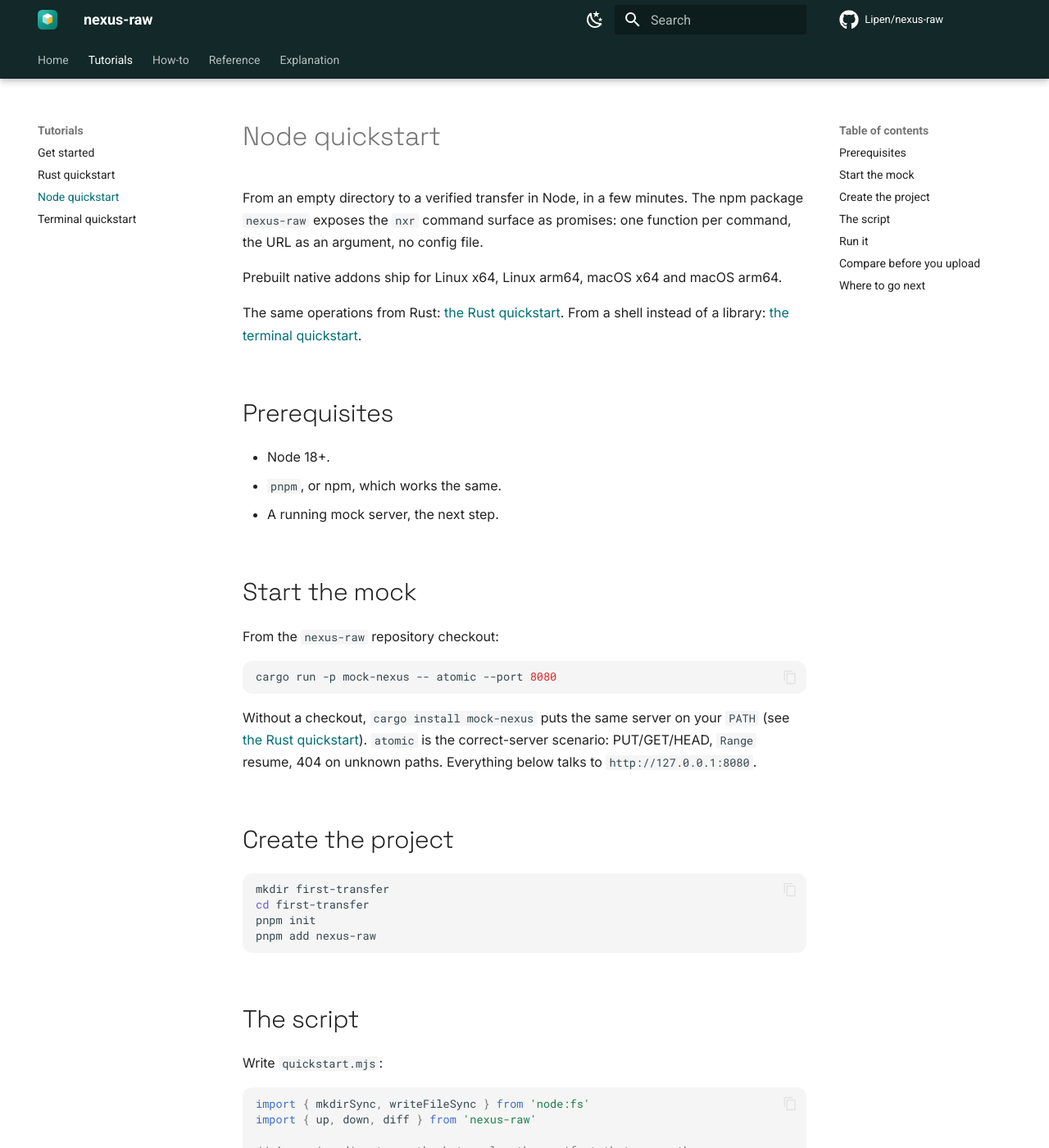
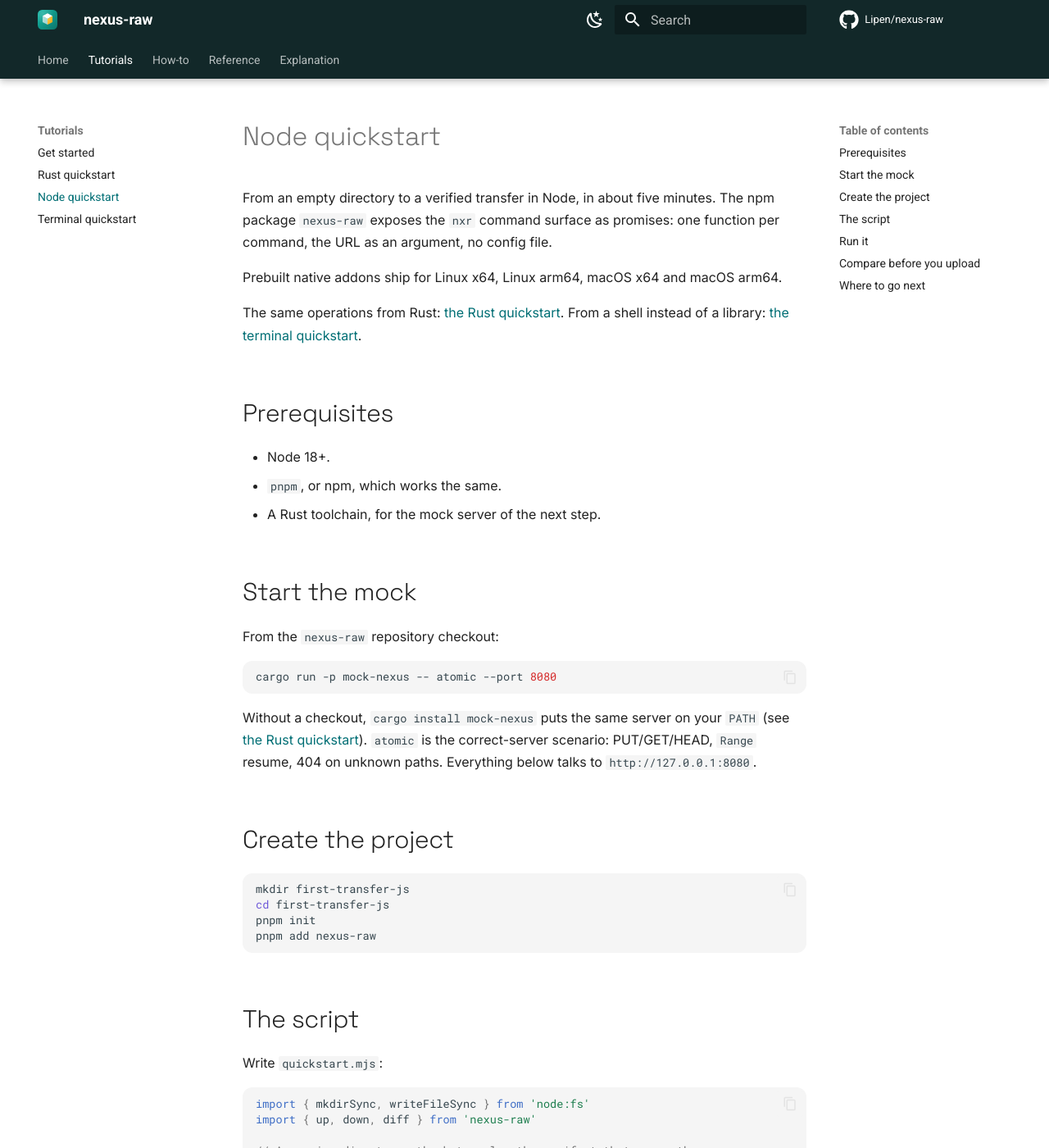
Before and after one commit to Lipen/nexus-raw, an MkDocs documentation site: the page built from docs/tutorials/node.md, in a window 1280 px wide and 1400 px high. Shown: the whole window at 82% size. Built offline with MkDocs 1.6.1 and Material for MkDocs 9.7.7, drawn with Linux system fonts in a browser that asks for light colours; comment, search, counter and statistics services are not loaded.

Commit message:
docs: the rust and node quickstarts split the scratch dirs and the wording

````diff
--- a/docs/tutorials/node.md
+++ b/docs/tutorials/node.md
@@ -1,6 +1,6 @@
 # Node quickstart
 
-From an empty directory to a verified transfer in Node, in a few minutes.
+From an empty directory to a verified transfer in Node, in about five minutes.
 The npm package `nexus-raw` exposes the `nxr` command surface as promises: one function per command, the URL as an argument, no config file.
 
 Prebuilt native addons ship for Linux x64, Linux arm64, macOS x64 and macOS arm64.
@@ -12,7 +12,7 @@ From a shell instead of a library: [the terminal quickstart](ops.md).
 
 - Node 18+.
 - `pnpm`, or npm, which works the same.
-- A running mock server, the next step.
+- A Rust toolchain, for the mock server of the next step.
 
 ## Start the mock
 
@@ -29,8 +29,8 @@ Everything below talks to `http://127.0.0.1:8080`.
 ## Create the project
 
 ```bash
-mkdir first-transfer
-cd first-transfer
+mkdir first-transfer-js
+cd first-transfer-js
 pnpm init
 pnpm add nexus-raw
 ```
````
Also changed, not shown: docs/tutorials/rust.md (+2 -2 lines).
